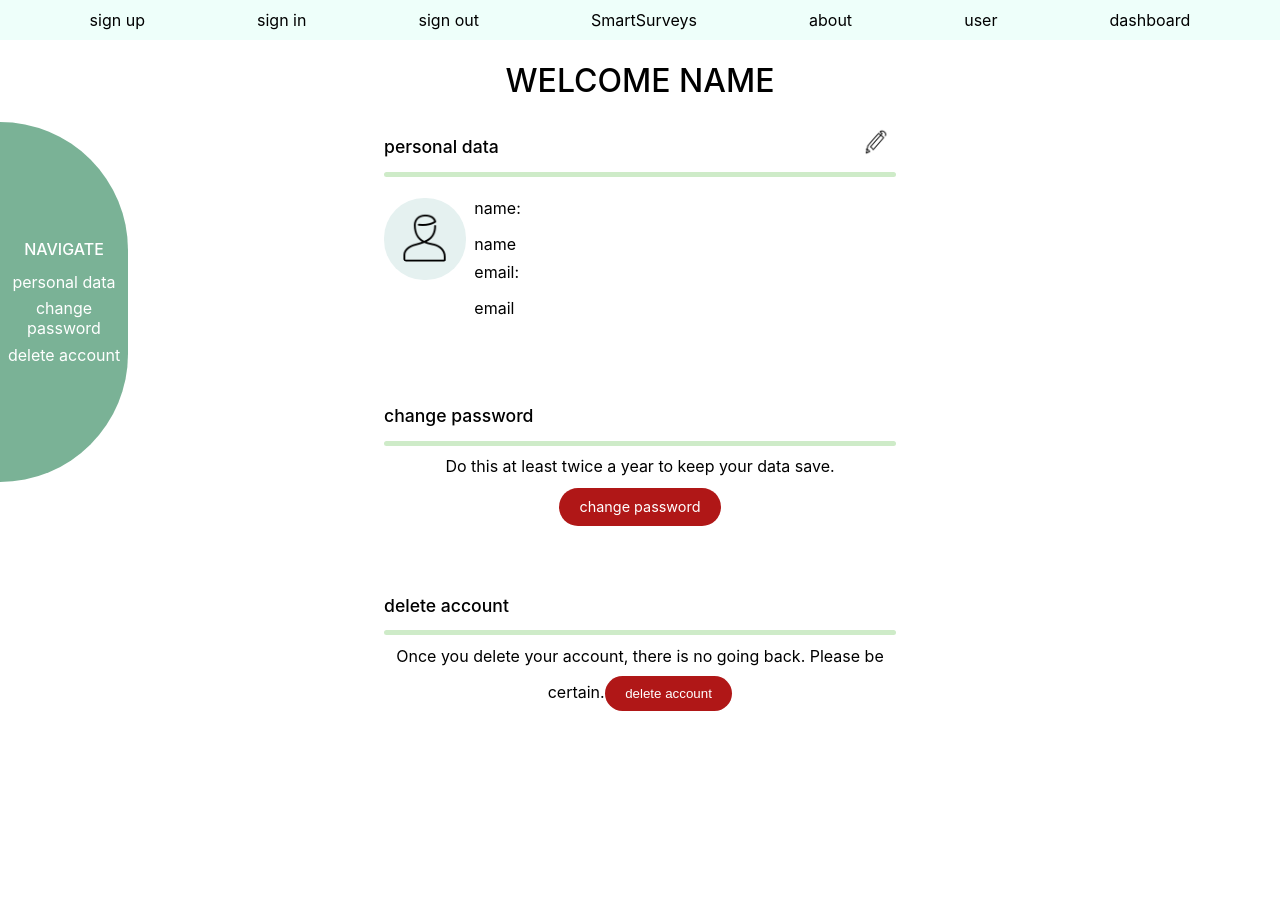
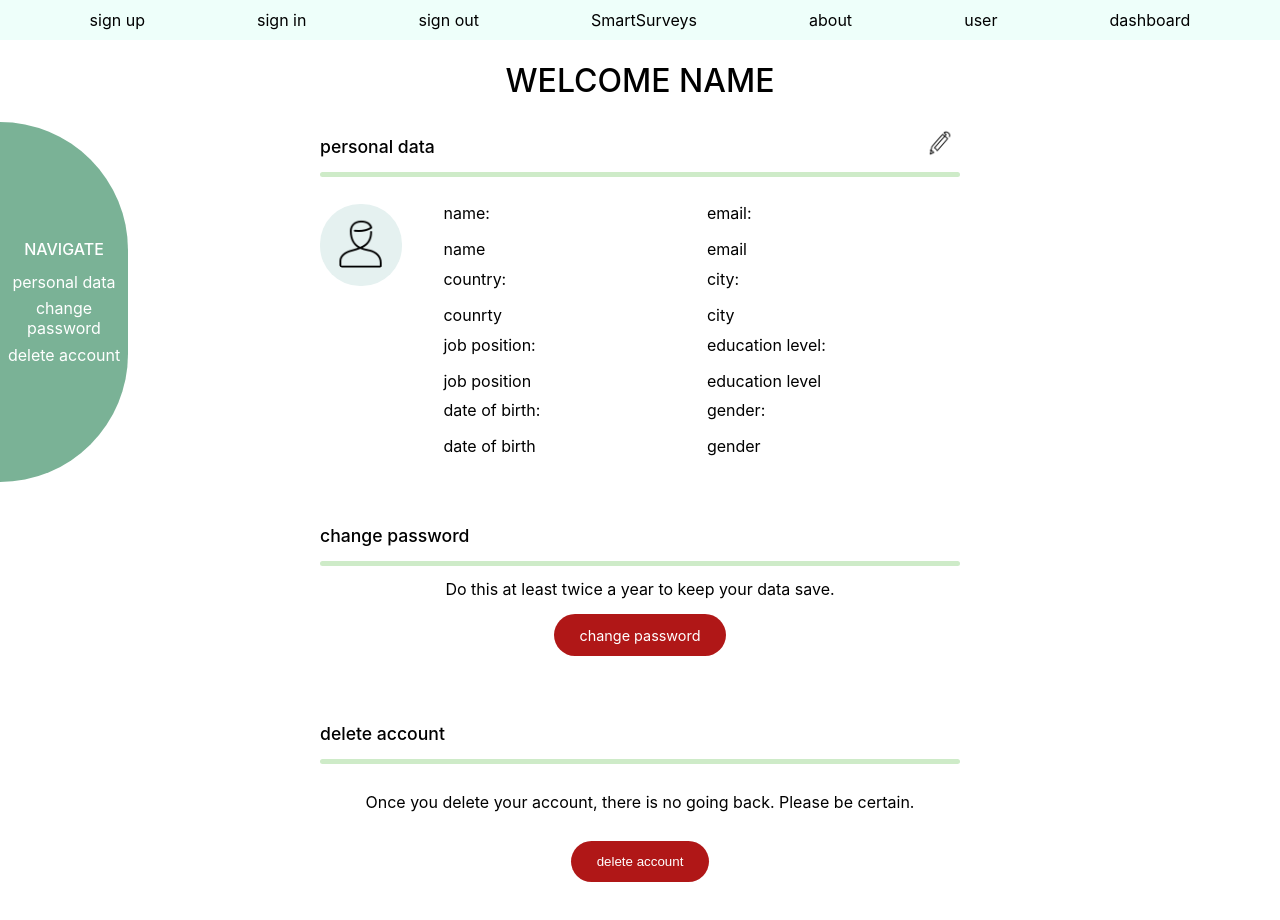
Before and after one commit to rishdor/emotional-response-recognition-in-surveys, a React (Create React App) app in the folder frontend/: page /user in a window 1280 px wide. Shown: the top 920 px of the page. Before the commit the page ends 800 px from the top, so only its background shows below. Built offline with nearby package versions, Linux system fonts and the light colour scheme.

Commit message:
more user data

```diff
--- a/frontend/src/css/User.css
+++ b/frontend/src/css/User.css
@@ -12,7 +12,7 @@
   }
 
 .user_section{
-    width: 40%;
+    width: 50%;
     margin: 0 auto 5% auto;
     display: flex;
     flex-direction: column;
@@ -39,7 +39,8 @@
         border-radius: 30px;
     }
 
-        .edit_icon_checkbox{
+        .edit_icon_checkbox,
+        .edit_pass_checkbox{
             display: none;
         }
 
@@ -53,7 +54,7 @@
             height: 30px;
         }
 
-        .edit_icon_checkbox:checked ~ .edit_container_password{
+        .edit_pass_checkbox:checked ~ .edit_container_password{
             margin-top: 0;
             opacity: 1;
         }
@@ -81,6 +82,13 @@
             margin-top: 10px;
         }
 
+        .all_user_data{
+            display: grid;
+            grid-template-columns: 1fr 1fr;
+            grid-gap: 2%;
+            margin-left: 2%;
+        }
+
         .change_pass_info{
             margin: 0 auto 4% auto;
         }
@@ -105,12 +113,13 @@
     background-color: var(--edit_background_color);
     position: absolute;
     top: 30vh;
-    left: 27.5vw;
-    width: 45%;
+    left: 20vw;
+    width: 60%;
     border-radius: 50px;
-    margin-top: -40%;
+    margin-top: -60%;
     opacity: 0.6;
     transition: margin-top var(--animation_timing);
+    position: fixed;
 }
 
 .edit_data{
@@ -120,17 +129,19 @@
     width: 85%;
     display: flex;
     flex-direction: column;
-    margin: 4% auto;;
+    margin: 4% auto;
 }
 
     .edit_personal_data{
         margin: 0;
     }
 
-    .edit_data input{
+    .edit_data input,
+    .edit_data select{
         border-radius: 10px;
         border: none;
         padding: 1% 2%;
+        background-color: #FFFFFF;
     }
     .edit_data label{
         margin-bottom: 2%;
--- a/frontend/src/js/User.js
+++ b/frontend/src/js/User.js
@@ -3,6 +3,7 @@ import '../css/User.css';
 import '../css/Dashboard.css';
 import editIcon from '../images/icons8-edit-64.png';
 import userIcon from '../images/icons8-user-64.png';
+import CountriesSelect from './CountriesSelect';
 
 function User() {
   return (
@@ -29,17 +30,52 @@ function User() {
                 <div class='edit_container'>
                     <div class='edit_data'> {/* HIDE THIS DIV BY DEFAULT, SHOW WHEN EDIT ICON CLICKED */}
                         <h2 class='edit_personal_data'>edit personal data</h2>
-                        <div class='all_data'>
+                        <div class='all_user_data'>
                             <div class='data'>
                                 <label for='name_edit'>name:</label>
-                                <input name='name_edit' type='text' placeholder='name'/>  {/* Replace placeholder value with the user's name, will be used to editing*/}
+                                <input name='name_edit' type='text' placeholder='name'/>  {/* Replace placeholder value with the user's name*/}
                             </div>
                             <div class='data'>
                                 <label for='email_edit'>email:</label>
-                                <input type='email_edit' name='email' placeholder='email'/>  {/* Replace placeholder value with the user's name, will be used to editing*/}
+                                <input type='email_edit' name='email' placeholder='email'/>  {/* Replace placeholder value with the user's email*/}
+                            </div>
+                            <div class='data'>
+                            <label for="country">country:</label>
+                                <CountriesSelect /> {/*idk what to do with this one: has to be discussed, probably same this as with the gender*/}
+                            </div>
+
+                            <div class='data'>
+                                <label for="city">city:</label>
+                                <input type="text" name='city' placeholder='city' />
+                            </div>
+
+                            <div class='data'>
+                                <label for="job_position">job position:</label>
+                                <input type="text" name='job_position' placeholder='job position' />
+                            </div>
+
+                            <div class='data'>
+                                <label for="education_level">education level:</label>
+                                <input type="text" name='education_level' placeholder='education level' />
+                            </div>
+
+                            <div class='data'>
+                                <label for="birth">date of birth:</label>
+                                <input type="date" name='birth' placeholder='date of birth' />
+                            </div>  {/* Replace placeholder value with the user's name, will be used to editing*/}
+
+                            <div class='data'>
+                                <label for="gerder">gender:</label>
+                                <select name="gender" id="gender">  {/* no placeholder, since it won't work. displayed value has to be the one from database*/}
+                                    <option value="">select your gender</option>
+                                    <option value="F">female</option>
+                                    <option value="M">male</option>
+                                    <option value="O">other</option>
+                                    <option value="N">prefer not to say</option>
+                                </select>
                             </div>
                         </div>
-                        <input type='submit' value='save changes'></input>
+                        <input type='submit' value='save changes'></input>  {/* has to uncheck the checkbox edit_icon_checkbox from line 25*/}
                     </div>
                 </div>
             </div>
@@ -49,7 +85,7 @@ function User() {
             <div class='user_photo'>
                 <img src={userIcon} alt='user'/>
             </div>
-            <div class='all_data'>
+            <div class='all_user_data'>
                 <div class='data'>
                     <label for='name'>name:</label>
                     <p name='name'>name</p> {/* Replace name with the user's name */}
@@ -57,6 +93,30 @@ function User() {
                 <div class='data'>
                     <label for='email'>email:</label>
                     <p name='email'>email</p> {/* Replace email with the user's email */}
+                </div>
+                <div class='data'>
+                    <label for='counrty'>country:</label>
+                    <p name='counrty'>counrty</p> {/* Replace name with the user's country */}
+                </div>
+                <div class='data'>
+                    <label for='city'>city:</label>
+                    <p name='city'>city</p> {/* Replace name with the user's city */}
+                </div>
+                <div class='data'>
+                    <label for='job position'>job position:</label>
+                    <p name='job position'>job position</p> {/* Replace name with the user's job position */}
+                </div>
+                <div class='data'>
+                    <label for='education_level'>education level:</label>
+                    <p name='education_level'>education level</p> {/* Replace name with the user's education level */}
+                </div>
+                <div class='data'>
+                    <label for='birth'>date of birth:</label>
+                    <p name='birth'>date of birth</p> {/* Replace name with the user's birth date */}
+                </div>
+                <div class='data'>
+                    <label for='gender'>gender:</label>
+                    <p name='gender'>gender</p> {/* Replace name with the user's gender */}
                 </div>
             </div>
         </div>
@@ -70,8 +130,8 @@ function User() {
             <div class='all_data'>
             <p class='change_pass_info'>Do this at least twice a year to keep your data save.</p>
                 <div class='delete_account'>
-                    <input type='checkbox' id='change_pass' class='edit_icon_checkbox'/>
-                    <label for='change_pass' class='change_pass_label'>change password</label>
+                    <input type='checkbox' id='edit_pass_chechbox' class='edit_pass_checkbox'/>
+                    <label for='edit_pass_chechbox' class='change_pass_label'>change password</label>
                     {/* EDIT WINDOW */}
                     <div class='edit_container_password'>
                         <div class='edit_data'> {/* HIDE THIS DIV BY DEFAULT, SHOW WHEN EDIT ICON CLICKED */}
@@ -82,7 +142,7 @@ function User() {
                                     <input type='password' name='pass_edit' placeholder='********'/> {/*u know what to do */}
                                 </div>
                             </div>
-                            <input type='submit' value='save changes'></input>
+                            <input type='submit' value='save changes'></input> {/* has to uncheck the checkbox edit_pass_chechbox from line 132*/}
                         </div>
                     </div>
                 </div>
@@ -94,8 +154,8 @@ function User() {
             </div>
             <hr class='devide_line'></hr>
             <div class='all_data'>
+            <p for='delete_acc'>Once you delete your account, there is no going back. Please be certain.</p>
                 <div class='delete_account'>
-                    <label for='delete_acc'>Once you delete your account, there is no going back. Please be certain.</label>
                     <input type='submit' id='delete_acc' value='delete account'/>
                 </div>
             </div>
```
